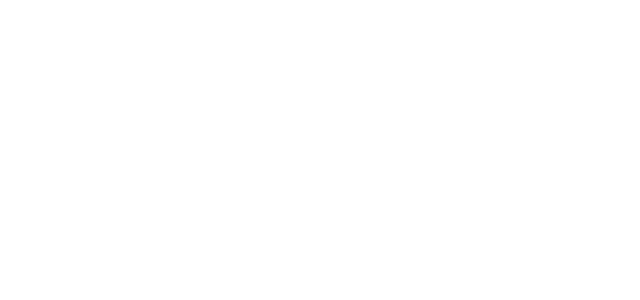
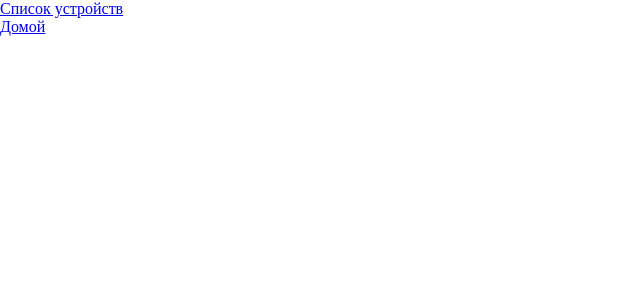
Before and after one commit to v-kazantsev/auto-tracker, a React (Create React App) app: page /devices in a window 1280 px wide. Shown: the top 300 px of the page, without its empty margins (0-640 px from the left). Built offline with nearby package versions, Linux system fonts and the light colour scheme.

Commit message:
add routing

```diff
--- a/src/App.tsx
+++ b/src/App.tsx
@@ -1,6 +1,18 @@
+import { Route, Routes, Link } from 'react-router-dom';
+import { Home, NotFound, DeviceList } from 'pages';
+
 function App() {
   return (
-    <div />
+    <>
+    <div style={{display: 'flex'}}>
+      <Link to="/devices">Список устройств</Link>
+    </div>
+    <Routes>
+      <Route path="/" element={<Home />} />
+      <Route path="/devices" element={<DeviceList />} />
+      <Route path="*" element={<NotFound />} />
+    </Routes>
+    </>
   );
 }
 
--- a/src/index.tsx
+++ b/src/index.tsx
@@ -1,5 +1,6 @@
 import React from 'react';
 import ReactDOM from 'react-dom/client';
+import { BrowserRouter } from 'react-router-dom';
 import './index.css';
 import App from './App';
 import reportWebVitals from './reportWebVitals';
@@ -7,9 +8,12 @@
 const root = ReactDOM.createRoot(
   document.getElementById('root') as HTMLElement
 );
+
 root.render(
   <React.StrictMode>
-    <App />
+    <BrowserRouter>
+      <App />
+    </BrowserRouter>
   </React.StrictMode>
 );
 
--- /dev/null
+++ b/src/pages/device-list.tsx
@@ -0,0 +1,3 @@
+import { Link } from 'react-router-dom';
+
+export const DeviceList = () => <Link to="/">Домой</Link>
--- /dev/null
+++ b/src/pages/home.tsx
@@ -0,0 +1 @@
+export const Home = () => <div>HOME</div>
--- /dev/null
+++ b/src/pages/index.ts
@@ -0,0 +1,3 @@
+export { DeviceList } from './device-list';
+export { Home } from './home';
+export { NotFound } from './not-found';
--- /dev/null
+++ b/src/pages/not-found.tsx
@@ -0,0 +1,3 @@
+import { Link } from 'react-router-dom';
+
+export const NotFound = () => <div>Такой страницы не существует. <Link to="/">Домой</Link></div>
```
